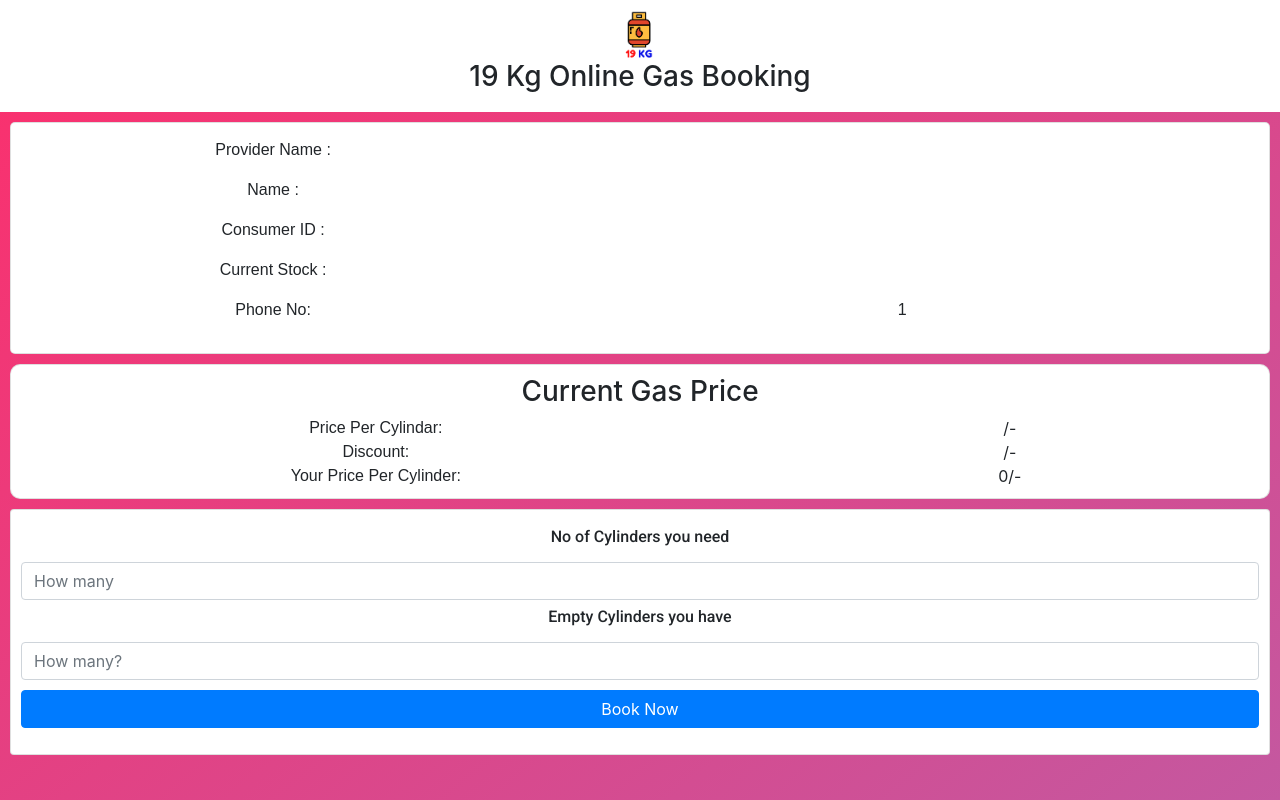
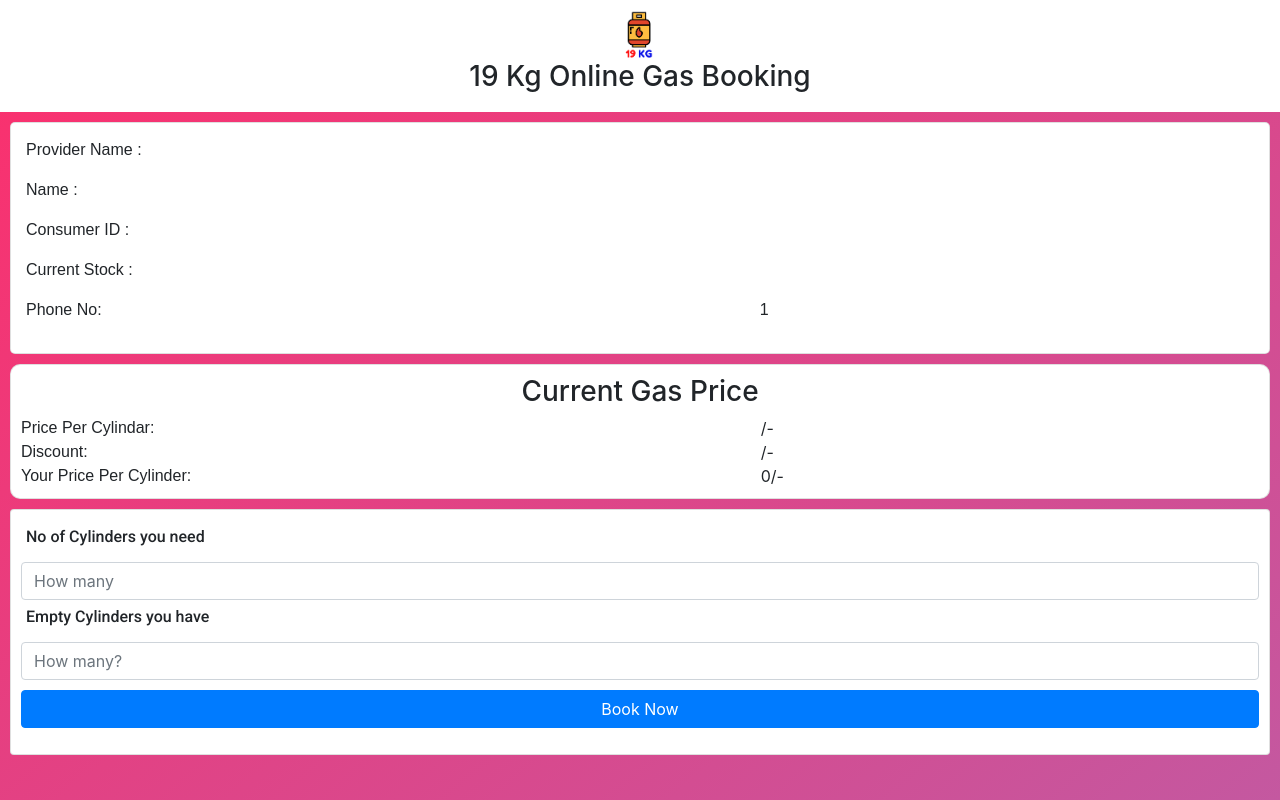
Before and after one commit to tanmoysrt/Gas-booking-website-Web, a PHP site: page /verify.php?number=1 in a window 1280 px wide. Run offline with PHP 8.4, Linux system fonts and the light colour scheme; data that the repository does not hold is empty; some libraries are stand-ins or nearby versions.

Commit message:
Update verify.php

```diff
--- a/verify.php
+++ b/verify.php
@@ -96,7 +96,7 @@ exit;
     <link rel="stylesheet" href="https://stackpath.bootstrapcdn.com/bootstrap/5.0.0-alpha2/css/bootstrap.min.css" integrity="sha384-DhY6onE6f3zzKbjUPRc2hOzGAdEf4/Dz+WJwBvEYL/lkkIsI3ihufq9hk9K4lVoK" crossorigin="anonymous">
     <link href="https://fonts.googleapis.com/css2?family=Roboto:wght@500&display=swap" rel="stylesheet">
   </head>
-  <body style="background: linear-gradient(321deg, rgba(34,193,195,1) 0%, rgba(196,88,160,1) 0%, rgba(252,47,108,1) 100%);" class="text-center">
+  <body style="background: linear-gradient(321deg, rgba(34,193,195,1) 0%, rgba(196,88,160,1) 0%, rgba(252,47,108,1) 100%);" >
 
 
     <!--Top nav bar-->
@@ -106,7 +106,7 @@ exit;
     </div>
     <div class="card " style="padding: 15px !important;border-radius: 5px;margin: 10px;">
         <div class="row">
-            <div class="col-5">
+            <div class="col-7">
                 <p style="font-family: 'Work Sans', sans-serif;">Provider Name : </p>
             </div>
             <div class="col">
@@ -114,7 +114,7 @@ exit;
             </div>
         </div>
         <div class="row">
-            <div class="col-5">
+            <div class="col-7">
                 <p style="font-family: 'Work Sans', sans-serif;">Name : </p>
             </div>
             <div class="col">
@@ -124,7 +124,7 @@ exit;
             </div>
         </div>
         <div class="row">
-            <div class="col-5">
+            <div class="col-7">
                 <p style="font-family: 'Work Sans', sans-serif;">Consumer ID : </p>
             </div>
             <div class="col">
@@ -134,7 +134,7 @@ exit;
             </div>
         </div>
         <div class="row">
-            <div class="col-5">
+            <div class="col-7">
                 <p style="font-family: 'Work Sans', sans-serif;">Current Stock : </p>
             </div>
             <div class="col">
@@ -144,7 +144,7 @@ exit;
             </div>
         </div>
         <div class="row">
-            <div class="col-5">
+            <div class="col-7">
                 <p style="font-family: 'Work Sans', sans-serif;">Phone No:</p>
             </div>
             <div class="col">
```
